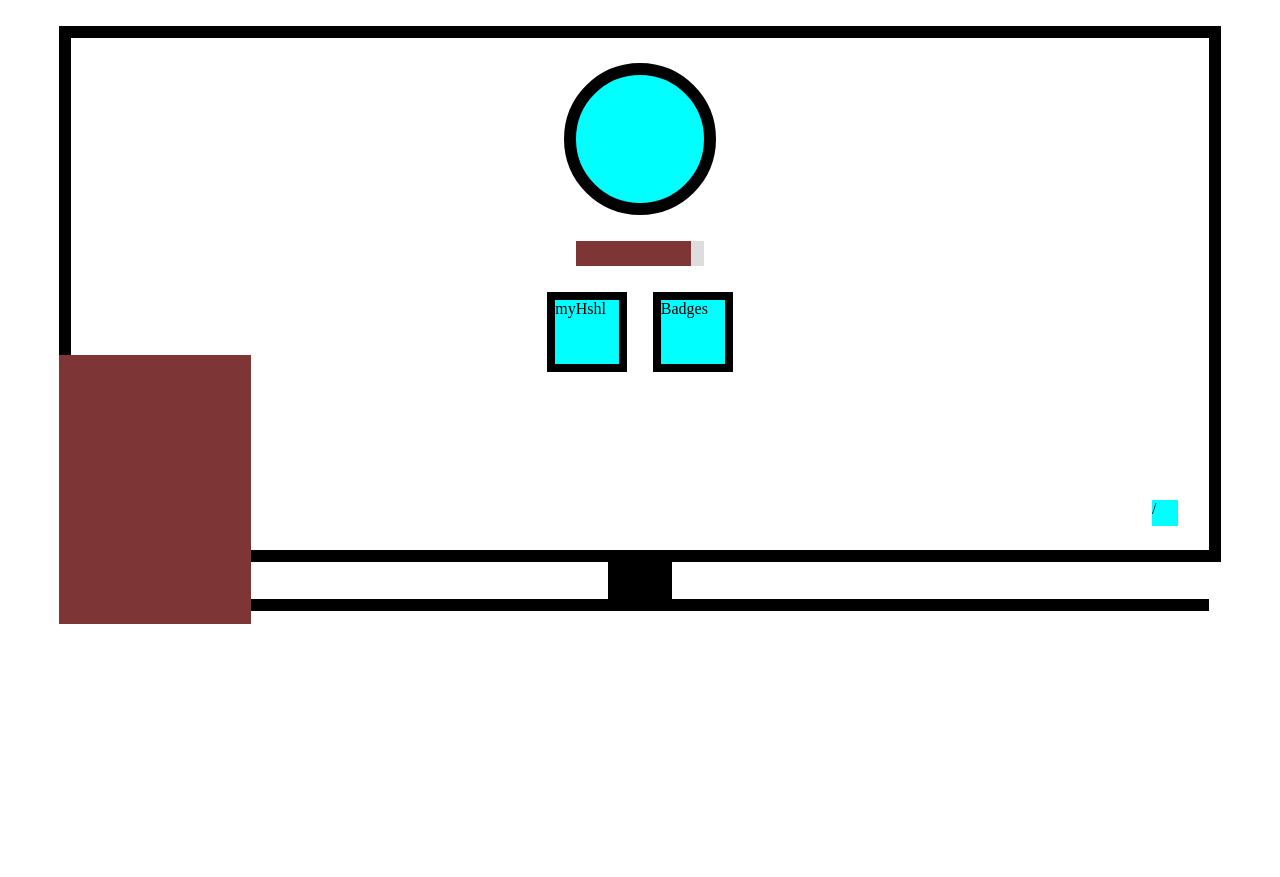
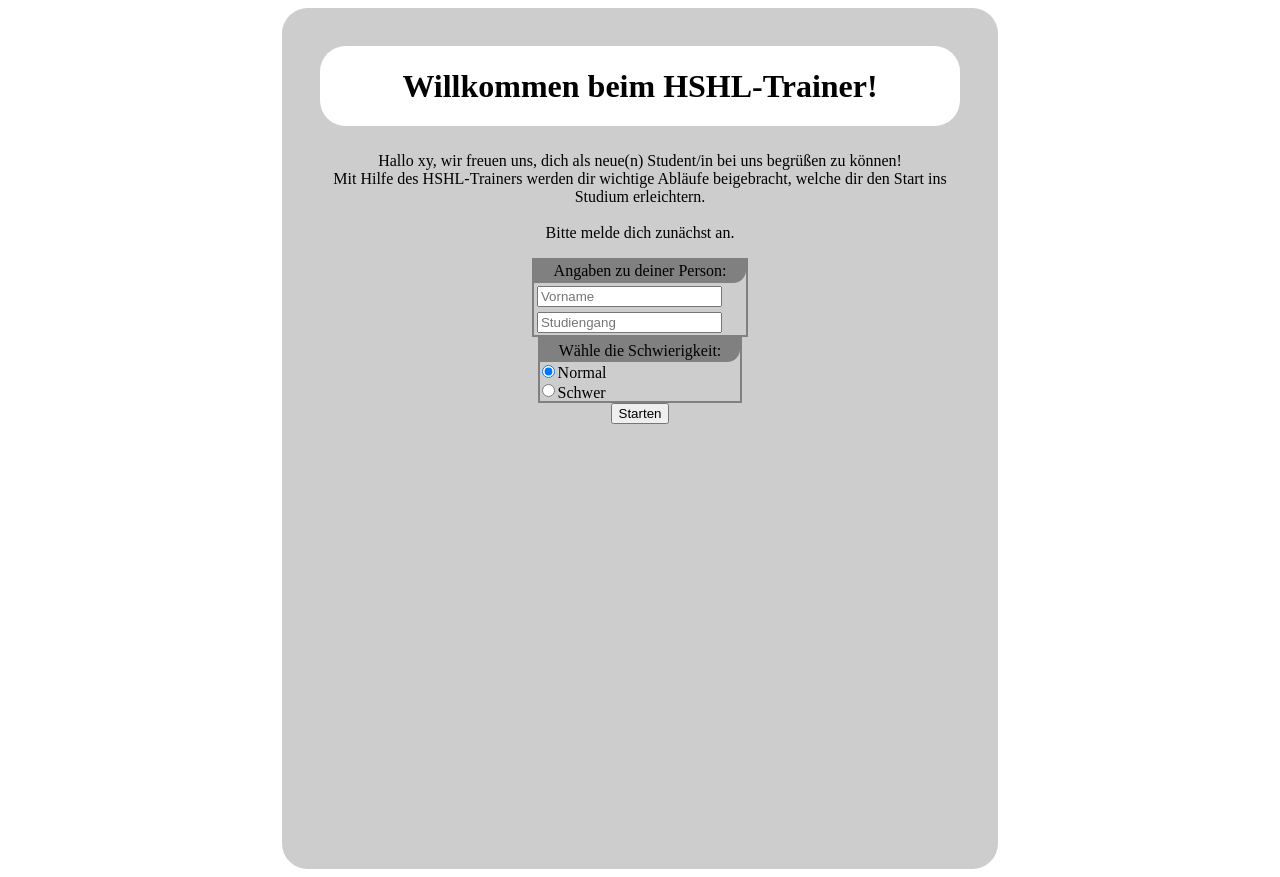
Before and after one commit to ItsNico01/SoftwareProjekt, a Vue app: page / in a window 1280 px wide. Before the commit the page ends 800 px from the top, so only its background shows below. Built offline with nearby package versions, Linux system fonts and the light colour scheme.

Commit message:
Single Buttons mit vbind + WelcomeHeader css + Registerform

```diff
--- a/src/App.vue
+++ b/src/App.vue
@@ -2,12 +2,15 @@
   import {ref} from "vue";
   import { RouterLink, RouterView } from 'vue-router'
   import DesktopView from "./components/Desktop.vue";
+  import WelcomeView from "../views/WelcomeView.vue";
 
-  const msg = ref("Hallo");
 </script>
 
 <template>
-    <DesktopView />
+
+  <!-- <DesktopView/>-->
+  <WelcomeView/>
+
 </template>
 
 <style scoped>
--- a/src/components/ButtonGrid.vue
+++ b/src/components/ButtonGrid.vue
@@ -11,7 +11,8 @@ const router = useRouter()
 <template>
   <div class="container">
     <div @click="goToLogin" class="gridItems">myHshl</div>
-    <div class="gridItems" > Badges</div>
+    <div class="gridItems" >Badges</div>
+    <div class="gridItems">Einstellungen</div>
   </div>
 </template>
 
--- /dev/null
+++ b/src/components/RegisterForm.vue
@@ -0,0 +1,64 @@
+<script setup>
+
+</script>
+
+<template>
+  <form>
+    <fieldset>
+      <legend>Angaben zu deiner Person: </legend><br>
+        <input type="text" placeholder="Vorname" required><br>
+        <input type="text" placeholder="Studiengang" required><br>
+    </fieldset>
+
+    <fieldset>
+      <legend>Wähle die Schwierigkeit:</legend>
+
+      <div>
+        <input type="radio" id="normal" name="difficulty" value="normal" checked />
+        <label for="normal">Normal</label>
+      </div>
+
+      <div>
+        <input type="radio" id="hard" name="difficulty" value="hard" />
+        <label for="hard">Schwer</label>
+      </div>
+    </fieldset>
+
+    <button type="submit">Starten</button>
+  </form>
+
+
+
+</template>
+
+<style scoped>
+form {
+  display: flex;
+  flex-direction: column;
+  justify-content: center;
+  align-items: center;
+}
+
+fieldset {
+  margin: 0;
+  padding: 0;
+  border: 2px solid #808080;
+}
+
+legend {;
+  float: left;
+
+  background-color: #808080;
+  padding: 0.2vw 1.5vw;
+  border-bottom-right-radius: 1vw;
+}
+
+
+
+
+
+input {
+  margin: 0.2vw;
+}
+
+</style>
--- a/src/components/SingleButton.vue
+++ b/src/components/SingleButton.vue
@@ -1,7 +1,6 @@
 <!-- Componente für alle alleinstehenden Buttons-->
 <script setup>
   import {useRouter} from "vue-router";
-  import {onBeforeMount, onMounted} from "vue";
 
   const router = useRouter()
 
@@ -13,27 +12,17 @@
 //Je nach dem, auf welcher URL man sich befindet, leitet der Button auf eine andere Seite weiter
 function changePage(){
     switch(props.path){
-      case ("/login"): router.push("/"); break;
+      //router.go(-1) : Eine Seite zurück im History-Stack.
+      case ("/login"): router.go(-1); break;
       case ("/"): alert("Noch nicht angelegt"); break;
       default: alert("Noch nicht angelegt!");
     }
 }
-
-//Aussehen des Buttons wird geändert, je nach dem welcher Prop (css) von Elterncomponente übergeben wird
-function changeCSS() {
-    switch (props.css) {
-      case ("backButton"): document.getElementById("back-button").classList.add("backButton"); break;
-      case ("offButton"): document.getElementById("back-button").classList.add("offButton");break;
-      default: break;
-
-    }
-}
-
-  onMounted(changeCSS);
 </script>
 
 <template>
-  <div @click="changePage" id="back-button">{{path}}</div>
+  <!-- class: Aussehen des Buttons wird geändert, je nach dem welcher Prop (css) von Elterncomponente übergeben wird-->
+  <div @click="changePage" :class="props.css">{{path}}</div>
 
 </template>
 
--- /dev/null
+++ b/src/components/WelcomeHeader.vue
@@ -0,0 +1,34 @@
+<script setup>
+
+</script>
+
+<template>
+  <div class="header">
+    <h1>Willkommen beim HSHL-Trainer!</h1>
+  </div>
+  <div>
+    <p class="welcomeText">Hallo xy, wir freuen uns, dich als neue(n) Student/in bei uns begrüßen zu können! <br>
+      Mit Hilfe des HSHL-Trainers werden dir wichtige Abläufe beigebracht, welche dir den Start ins Studium erleichtern.<br><br>
+      Bitte melde dich zunächst an.
+    </p>
+  </div>
+
+
+</template>
+
+<style scoped>
+.header {
+  text-align: center;
+  margin-inline: auto;
+  margin-bottom: 2vw;
+  overflow: auto;
+  background-color: #ffffff;
+  border-radius: 2vw;
+}
+
+
+.welcomeText {
+  text-align: center;
+}
+
+</style>
--- /dev/null
+++ b/views/WelcomeView.vue
@@ -0,0 +1,27 @@
+<script setup>
+
+import WelcomeHeader from "@/components/WelcomeHeader.vue";
+import RegisterForm from "@/components/RegisterForm.vue";
+</script>
+
+<template>
+  <div class="container">
+    <WelcomeHeader/>
+    <RegisterForm/>
+  </div>
+
+</template>
+
+<style scoped>
+.container {
+  width: 50vw;
+  height: 98vh;
+  border-radius: 2vw;
+  margin-inline: auto;
+  margin-top: 1vh;
+  background-color: #cdcdcd;
+
+  padding: 3vw;
+}
+
+</style>
```
